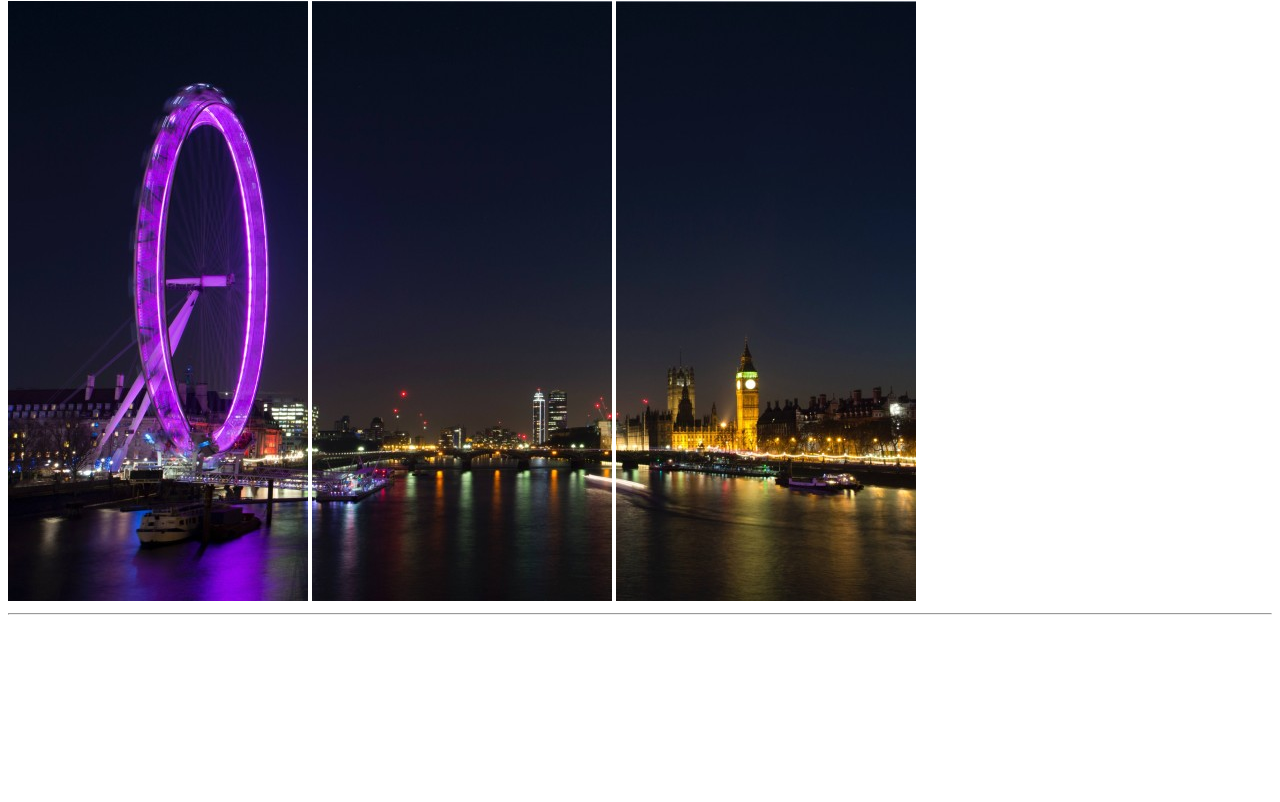
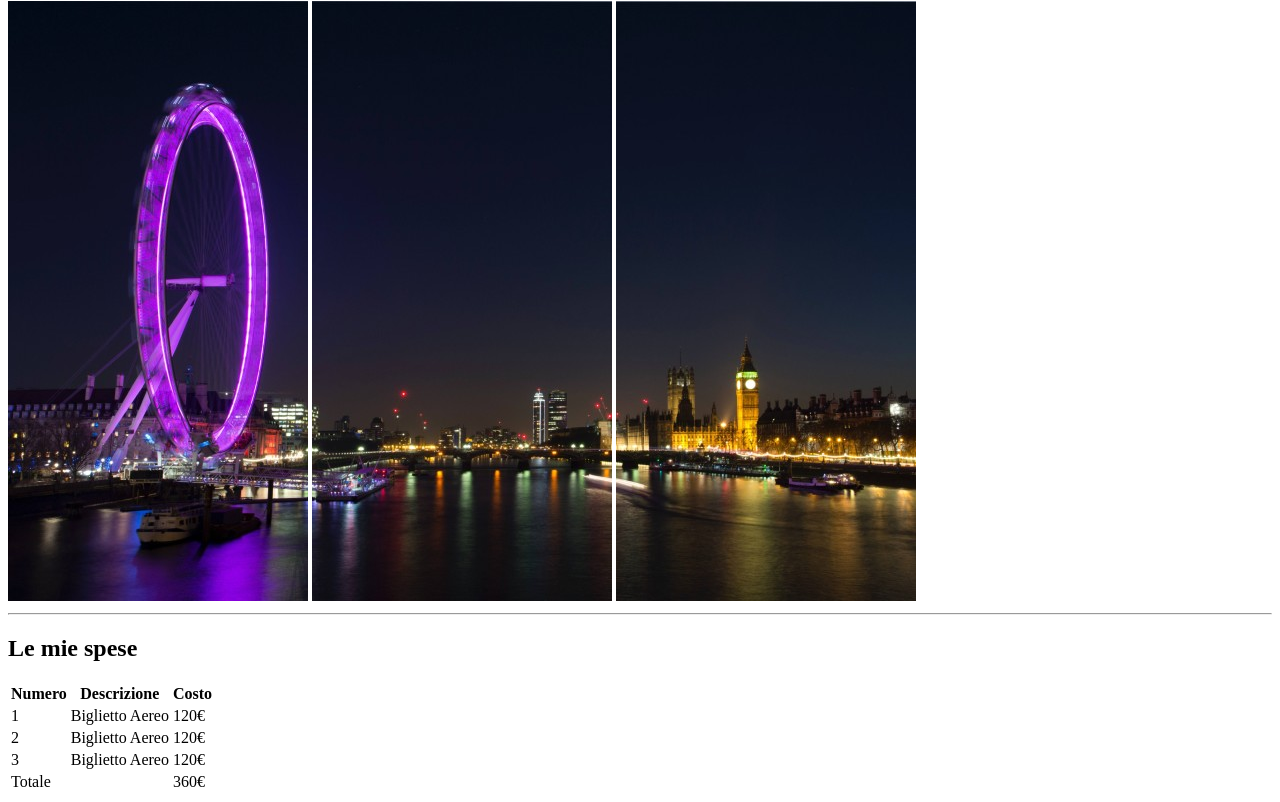
Before and after one commit to rebs-code/html-london-trip, a plain HTML site: page index.html in a window 1280 px wide. Shown: the part 79-881 px from the top of the page. Before the commit the page ends 800 px from the top, so only its background shows below. Drawn offline with Linux system fonts and the light colour scheme.

Commit message:
feat: added cost table

```diff
--- a/index.html
+++ b/index.html
@@ -15,5 +15,39 @@
         </div>
         <hr>
     </header>
+
+    <div>
+        <h2>Le mie spese</h2>
+        <table>
+            <thead>
+              <tr>
+                <th>Numero</th>
+                <th>Descrizione</th>
+                <th>Costo</th>
+              </tr>
+            </thead>
+            <tbody>
+              <tr>
+                <td>1</td>
+                <td>Biglietto Aereo</td>
+                <td>120&#x20AC</td>
+              </tr>
+              <tr>
+                <td>2</td>
+                <td>Biglietto Aereo</td>
+                <td>120&#x20AC</td>
+              </tr>
+              <tr>
+                <td>3</td>
+                <td>Biglietto Aereo</td>
+                <td>120&#x20AC</td>
+              </tr>
+              <tr>
+                <td colspan="2">Totale</td>
+                <td>360&#x20AC</td>
+              </tr>
+            </tbody>
+            </table>
+    </div>
 </body>
 </html>
```
